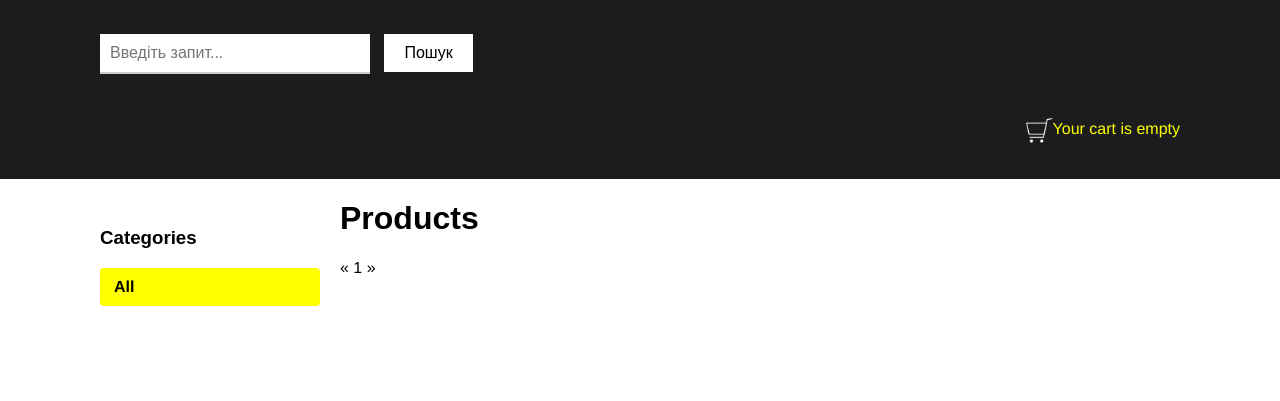
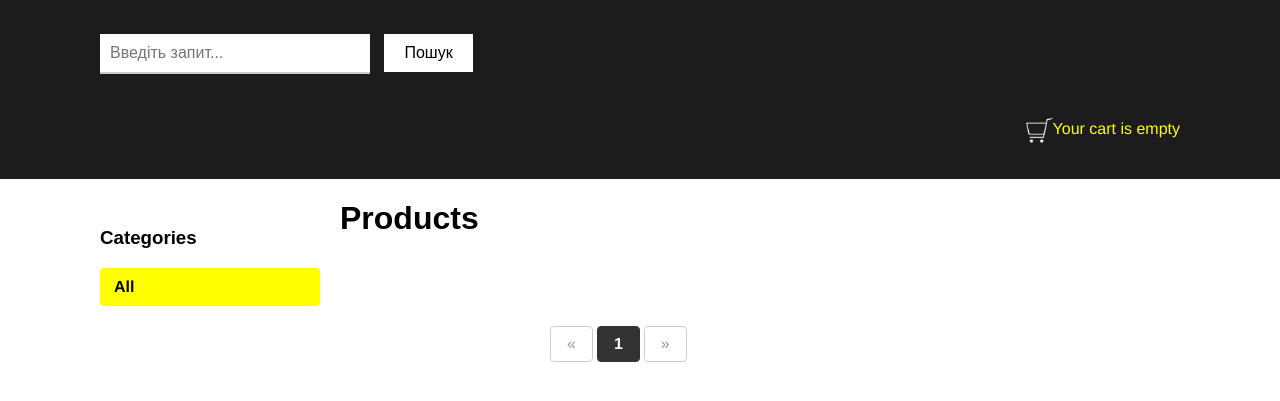
Before and after one commit to qBrav0/web_course_work, a Django app: page / in a window 1280 px wide. Shown: the part 102-503 px from the top of the page. Run offline with Django 4.2, Linux system fonts and the light colour scheme; data that the repository does not hold is empty; parts of the project's set-up code (start-up, migrations or seed data) failed here and were passed over; some libraries are stand-ins or nearby versions.

Commit message:
added pages styles

```diff
--- a/shop/static/css/base.css
+++ b/shop/static/css/base.css
@@ -425,3 +425,36 @@ form div.field {
     color:#666;
     border-radius:4px;
 }
+.pagination {
+    margin-top: 20px;
+    display: flex;
+    justify-content: center;
+    align-items: center;
+    margin-bottom: 20px;
+    clear: both;
+  }
+
+  .pagination a,
+  .pagination span {
+    display: inline-block;
+    padding: 8px 16px;
+    border: 1px solid #ccc;
+    margin: 0 2px;
+    text-decoration: none;
+    color: #333;
+    border-radius: 4px;
+    font-size: 16px;
+  }
+
+  .pagination .current-page {
+    font-weight: bold;
+    color: #ffffff;
+    background-color: #333;
+    border-color: #333;
+  }
+
+  .pagination .disabled {
+    color: #999;
+    pointer-events: none;
+    cursor: not-allowed;
+  }
```
